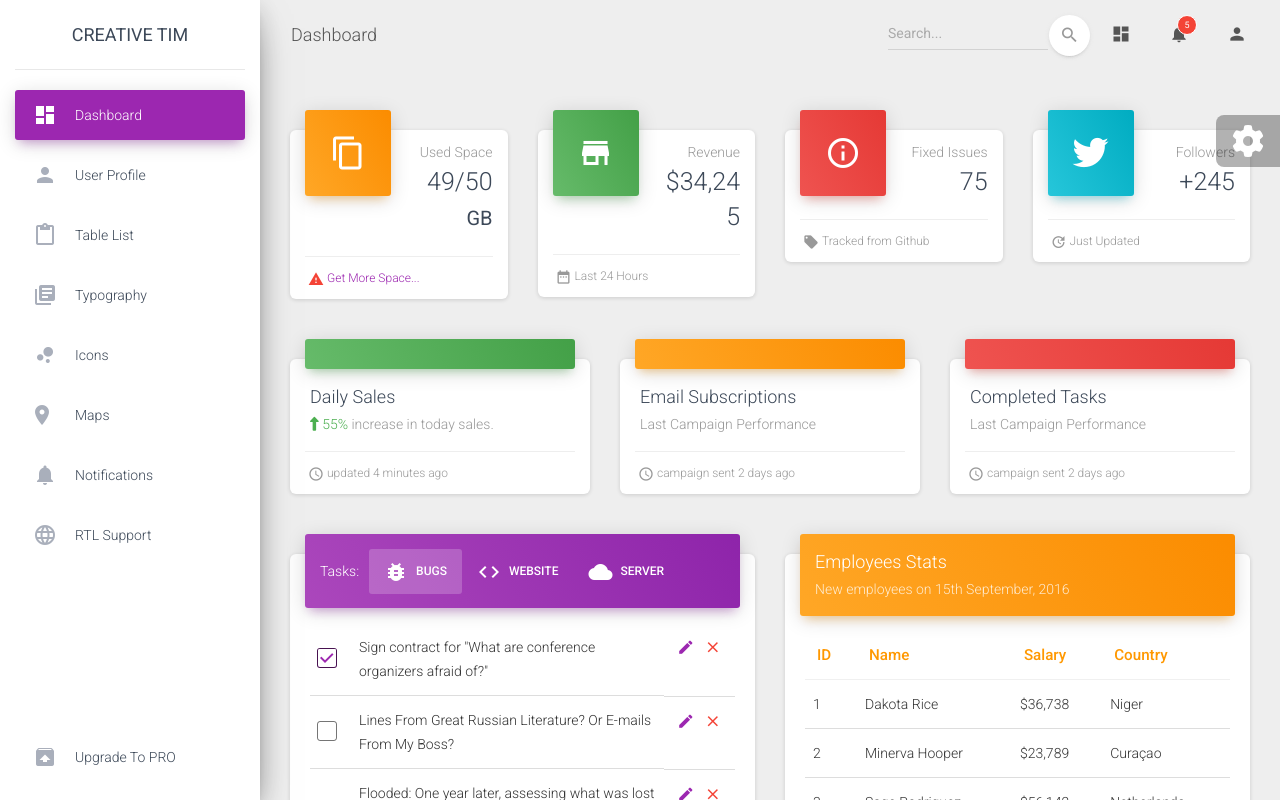
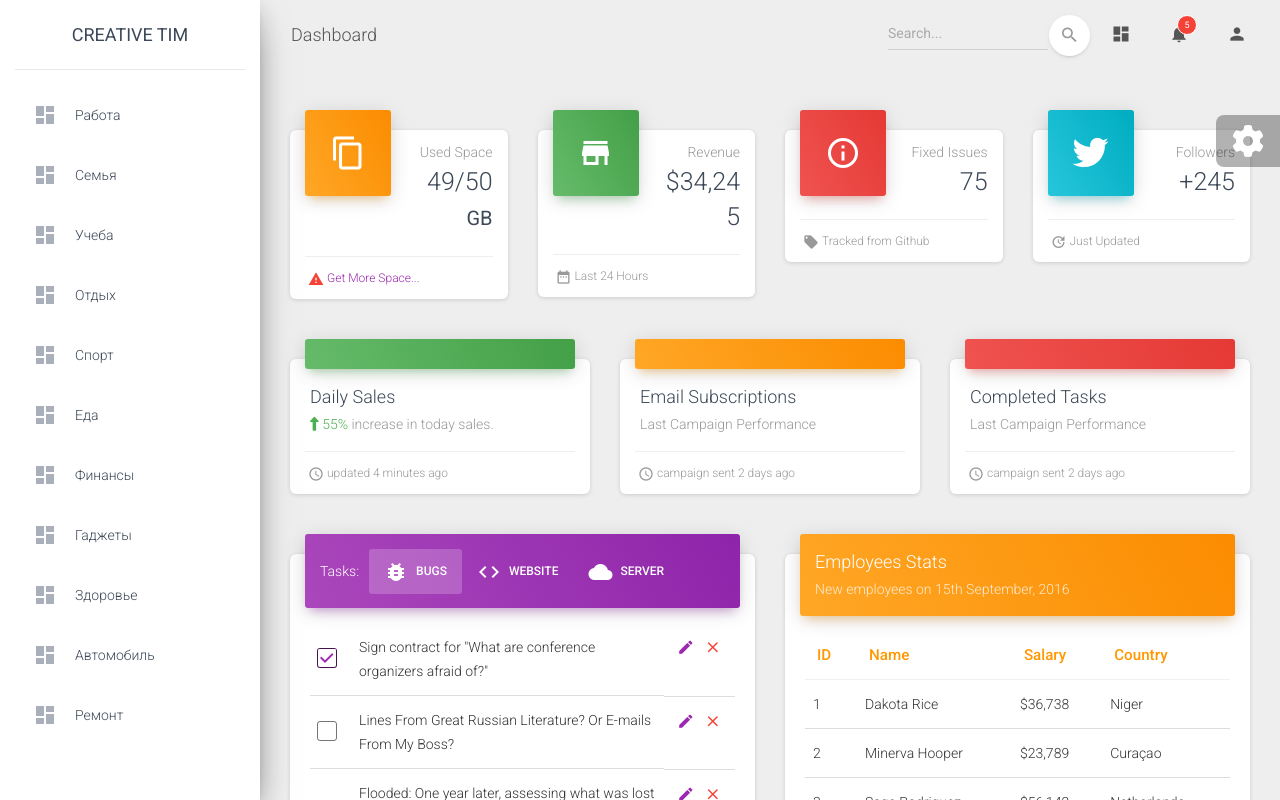
Before and after one commit to hardhill/todo_ng, an Angular app: page / in a window 1280 px wide. Shown: the top 800 px of the page. Built offline with nearby package versions, Linux system fonts and the light colour scheme.

Commit message:
отображение категорий в левом меню

```diff
--- a/src/app/service/data-handler.service.ts
+++ b/src/app/service/data-handler.service.ts
@@ -1,4 +1,6 @@
 import { Injectable } from '@angular/core';
+import {Category} from "../model/Category";
+import {TestData} from "../data/TestData";
 
 @Injectable({
   providedIn: 'root'
@@ -6,4 +8,7 @@
 export class DataHandlerService {
 
   constructor() { }
+  getCategories():Category[]{
+    return TestData.categories
+  }
 }
--- a/src/app/views/categories/categories.component.html
+++ b/src/app/views/categories/categories.component.html
@@ -11,60 +11,13 @@
   </div>
   <div class="sidebar-wrapper">
     <ul class="nav">
-      <li class="nav-item active  ">
+      <li class="nav-item" *ngFor="let category of categories">
         <a class="nav-link" href="./dashboard.html">
           <i class="material-icons">dashboard</i>
-          <p>Dashboard</p>
+          <p>{{category.title}}</p>
         </a>
       </li>
-      <li class="nav-item ">
-        <a class="nav-link" href="./user.html">
-          <i class="material-icons">person</i>
-          <p>User Profile</p>
-        </a>
-      </li>
-      <li class="nav-item ">
-        <a class="nav-link" href="./tables.html">
-          <i class="material-icons">content_paste</i>
-          <p>Table List</p>
-        </a>
-      </li>
-      <li class="nav-item ">
-        <a class="nav-link" href="./typography.html">
-          <i class="material-icons">library_books</i>
-          <p>Typography</p>
-        </a>
-      </li>
-      <li class="nav-item ">
-        <a class="nav-link" href="./icons.html">
-          <i class="material-icons">bubble_chart</i>
-          <p>Icons</p>
-        </a>
-      </li>
-      <li class="nav-item ">
-        <a class="nav-link" href="./map.html">
-          <i class="material-icons">location_ons</i>
-          <p>Maps</p>
-        </a>
-      </li>
-      <li class="nav-item ">
-        <a class="nav-link" href="./notifications.html">
-          <i class="material-icons">notifications</i>
-          <p>Notifications</p>
-        </a>
-      </li>
-      <li class="nav-item ">
-        <a class="nav-link" href="./rtl.html">
-          <i class="material-icons">language</i>
-          <p>RTL Support</p>
-        </a>
-      </li>
-      <li class="nav-item active-pro ">
-        <a class="nav-link" href="./upgrade.html">
-          <i class="material-icons">unarchive</i>
-          <p>Upgrade to PRO</p>
-        </a>
-      </li>
+
     </ul>
   </div>
 </div>
--- a/src/app/views/categories/categories.component.ts
+++ b/src/app/views/categories/categories.component.ts
@@ -1,4 +1,6 @@
 import { Component, OnInit } from '@angular/core';
+import {DataHandlerService} from "../../service/data-handler.service";
+import {Category} from "../../model/Category";
 
 @Component({
   selector: 'app-categories',
@@ -6,10 +8,12 @@
   styleUrls: ['./categories.component.css']
 })
 export class CategoriesComponent implements OnInit {
-
-  constructor() { }
+  categories?:Category[]
+  constructor(private dataHandler:DataHandlerService) { }
 
   ngOnInit(): void {
+    this.categories = this.dataHandler.getCategories()
+    console.log(this.categories)
   }
 
 }
```
